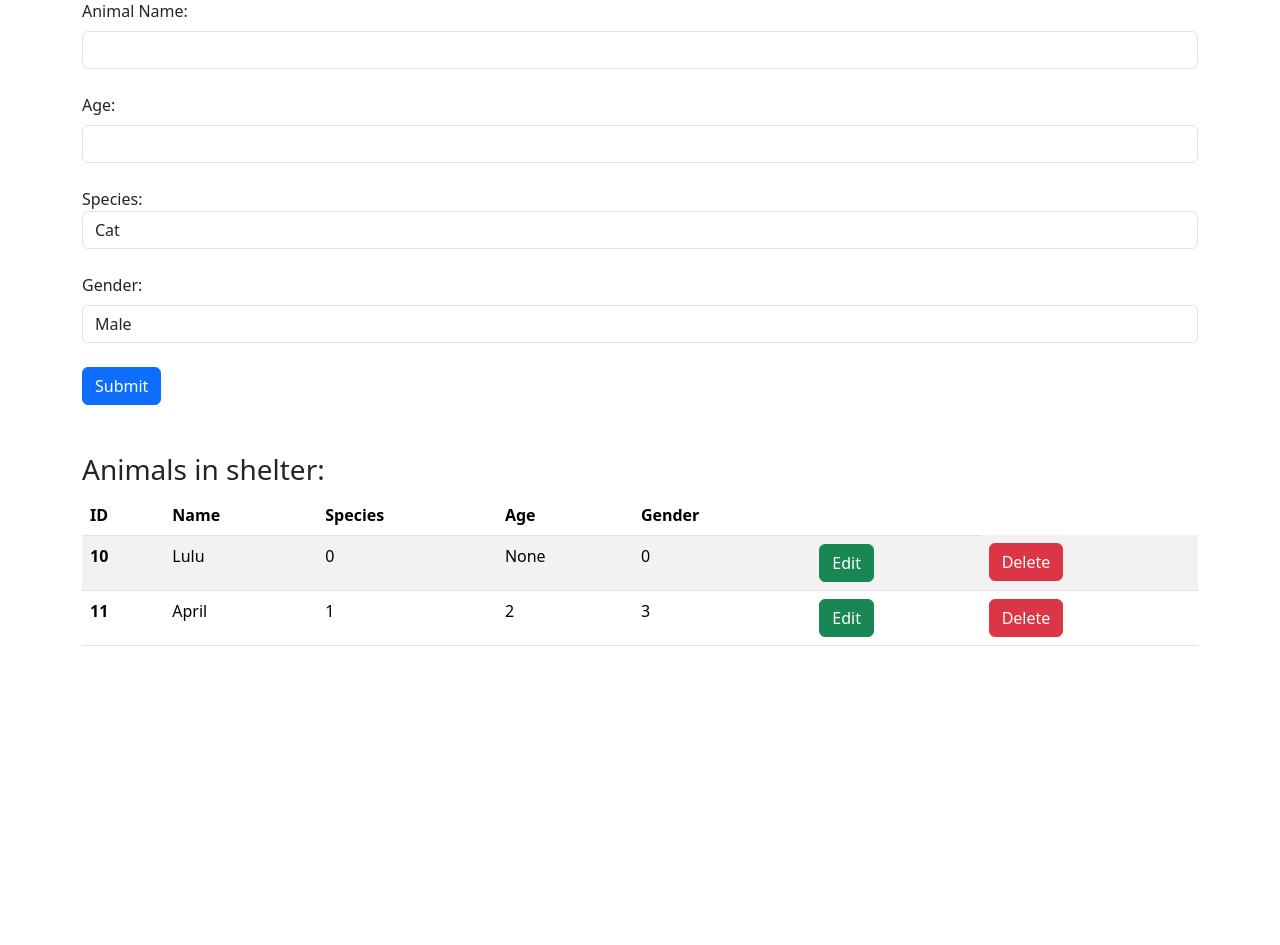
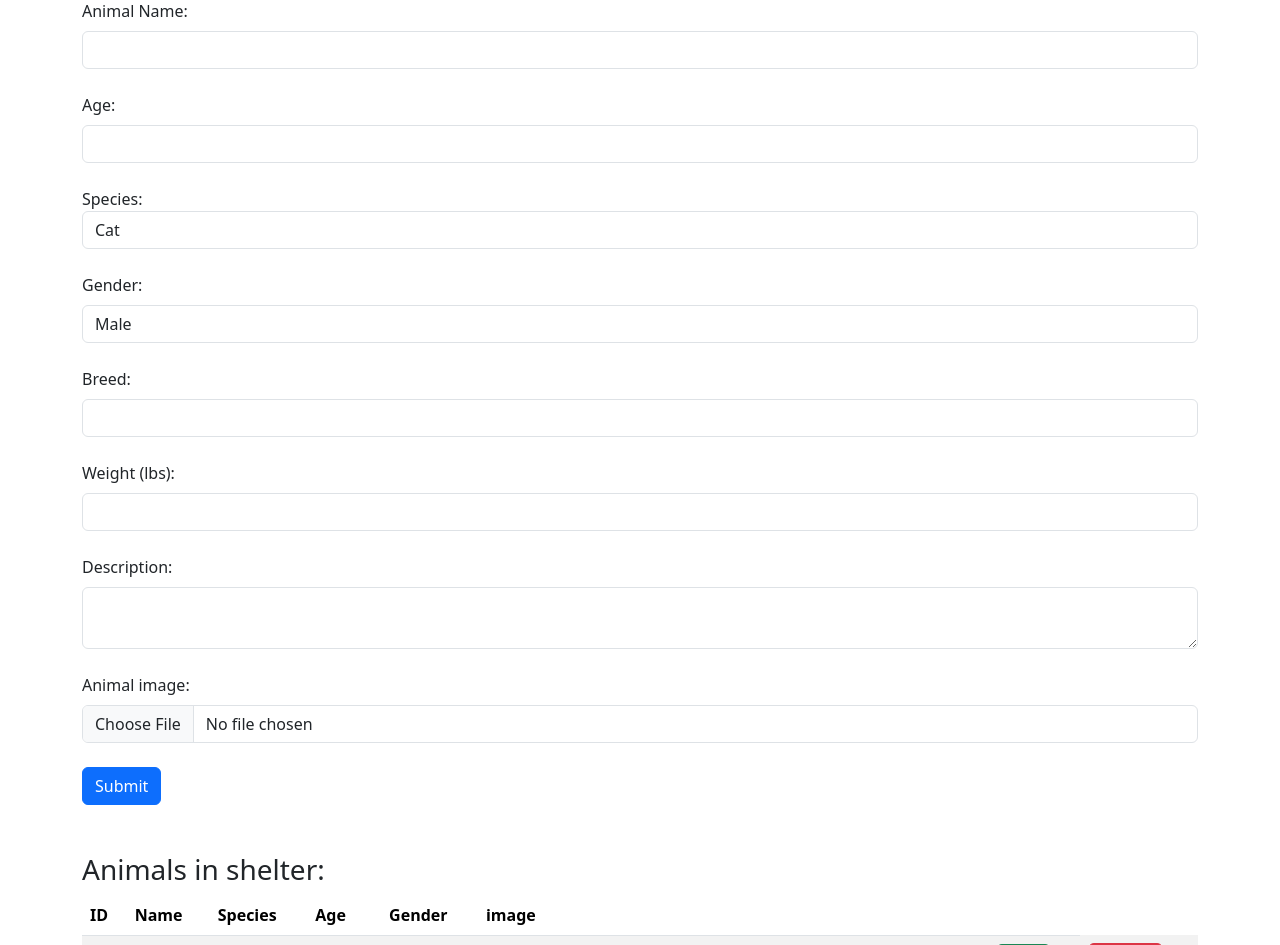
Before and after one commit to VapurGunslinger/Cmpe_131_Project, a Flask app: page /Animals/Add_Animal in a window 1280 px wide. Shown: the part 195-1140 px from the top of the page. Before the commit the page ends 841 px from the top, so only its background shows below. Run offline with Flask 3, Linux system fonts and the light colour scheme; data comes from the database, SQL or seed files in the repository; both versions use the stored data as it was after the commit; some libraries are stand-ins or nearby versions.

Commit message:
added all fields to add_animal form, displays animal pictures

```diff
--- a/app.py
+++ b/app.py
@@ -4,10 +4,10 @@ from flask_migrate import Migrate
 from flask_wtf import FlaskForm
 from wtforms import *
 from wtforms.validators import DataRequired, Optional, NumberRange
-
-# from werkzeug.utils import secure_filename
-# import uuid as uuid
-# import os
+from flask_wtf.file import FileField
+from werkzeug.utils import secure_filename
+import uuid as uuid
+import os
 from datetime import datetime
 
 app = Flask(__name__)
@@ -15,6 +15,9 @@ app.config['SQLALCHEMY_DATABASE_URI'] = 'sqlite:///shelter.db'
 app.config['SECRET_KEY'] = "shelterkey"
 db = SQLAlchemy(app)
 migrate = Migrate(app, db)
+
+ANIMAL_IMAGE_FOLDER = "static/animal_images/"
+app.config['UPLOAD_FOLDER'] = ANIMAL_IMAGE_FOLDER
 
 class Animal(db.Model):
     __tablename__ = 'animals'
@@ -27,7 +30,7 @@ class Animal(db.Model):
     breed = db.Column(db.String(150), nullable=True)
     weight = db.Column(db.Numeric, nullable=True)
     description = db.Column(db.Text, nullable=True)
-    image_path = db.Column(db.String(300), nullable=True)
+    image_path = db.Column(db.String(), nullable=True)
     date_added = db.Column(db.DateTime, default=datetime.utcnow)
 
     def __repr__(self):
@@ -53,8 +56,12 @@ class animalForm(FlaskForm):
     age = IntegerField("Age: ", validators=[Optional(), NumberRange(min=0, message = "Input must be greater than 0.")])
     species = SelectField(u"Species: ",  choices=[(0, 'Cat'),(1, 'Dog')], validators=[DataRequired()])
     gender = SelectField(u"Gender: ", choices=[(0, 'Male'),(1, 'Female'), (2, 'Neutered Male'), (3, 'Spayed Female')], validators=[DataRequired(),] )
+
+    breed = StringField("Breed: ", validators=[Optional()])
+    weight = DecimalField("Weight (lbs): ", validators=[Optional()])
+    description = TextAreaField('Description: ', [validators.optional(), validators.length(max=800)])
+    image = FileField("Animal image: ")
     submit = SubmitField("Submit")
-
 
 @app.route('/')
 def home():
@@ -83,14 +90,24 @@ def add_animal():
                         species = form.species.data,
                         gender = form.gender.data)
         db.session.add(animal)
-        db.session.commit()
         name = form.name.data
-        age = form.age.data
-        species = form.species.data
-        gender = form.gender.data
-        #clear data
-        flash(name + " was added successfully!")
-        form = animalForm(formdata=None)
+        animal.image_path = request.files['image']
+        # Save image
+        image_filename = secure_filename(animal.image_path.filename)
+        image_uniquename = str(uuid.uuid1()) + "_" + image_filename
+        saver = request.files['image']
+        animal.image_path = image_uniquename
+
+        try:
+            saver.save(os.path.join(app.config['UPLOAD_FOLDER'], image_uniquename))
+            db.session.commit()
+            flash(name + " was added successfully!")
+            form = animalForm(formdata=None)
+        except:
+            flash("Error adding " + name + " to database.")
+
+
+
     all_animals = Animal.query.order_by(Animal.id)
     return render_template('add_animal.html',
         form = form,
--- a/templates/add_animal.html
+++ b/templates/add_animal.html
@@ -18,7 +18,7 @@
         <h1> Add an animal: </h1>
     </div>
     <div>
-        <form method="POST">
+        <form method="POST" enctype="multipart/form-data">
             {{ form.hidden_tag() }}
             {{ form.name.label(class="form-label") }}
             {{ form.name(class="form-control") }}
@@ -31,6 +31,18 @@
             </br>
             {{ form.gender.label(class="form-label") }}
             {{ form.gender(class="form-control") }}
+            </br>
+            {{ form.breed.label(class="form-label") }}
+            {{ form.breed(class="form-control") }}
+            </br>
+            {{ form.weight.label(class="form-label") }}
+            {{ form.weight(class="form-control") }}
+            </br>
+            {{ form.description.label(class="form-label") }}
+            {{ form.description(class="form-control") }}
+            </br>
+            {{ form.image.label(class="form-label") }}
+            {{ form.image(class="form-control") }}
             </br>
             {{ form.submit(class="btn btn-primary") }}
 
@@ -49,6 +61,7 @@
             <th scope="col">Species</th>
             <th scope="col">Age</th>
             <th scope="col">Gender</th>
+            <th scope="col">image</th>
             <th scope="col"></th>
           </tr>
         </thead>
@@ -60,6 +73,7 @@
                 <td>{{animal.species}}</td>
                 <td>{{animal.age}}</td>
                 <td>{{animal.gender}}</td>
+                <td>{{animal.image_path}}</td>
                 <td> <a href="{{url_for('update', id=animal.id)}}" class="btn btn-success" id="update">Edit</a></td>
                 <td> <a href="{{url_for('delete', id=animal.id)}}" class="btn btn-danger" id="delete">Delete</a></td>
 
--- a/templates/animals.html
+++ b/templates/animals.html
@@ -28,7 +28,13 @@
       {% for animal in all_animals %}
         <div class="col-sm-3">
           <div class="card" style="margin-bottom: 25px;">
+            {% if animal.image_path  %}
+            <img src="{{ url_for('static', filename='animal_images/' + animal.image_path)}}" class="card-img-top" alt="animal's image"
+            style="width: 304px; height: 252px; object-fit: cover;">
+            {% else  %}
             <img src="{{ url_for('static', filename='images/default_image.jpg') }}" class="card-img-top" alt="animal's image">
+            {% endif %}
+
             <div class="card-body">
               <h5 class="card-title"> {{animal.name}} </h5>
               <p class="card-text"> Gender:
--- a/templates/update.html
+++ b/templates/update.html
@@ -18,7 +18,7 @@
         <h1> Update Animal </h1>
     </div>
     <div>
-        <form action="/update/{{animal_update.id}}" method="POST">
+        <form action="/update/{{animal_update.id}}" method="POST" enctype="multipart/form-data">
             {{ form.hidden_tag() }}
             {{ form.name.label(class="form-label") }}
             {{ form.name(class="form-control") }}
```
Also changed, not shown: instance/shelter.db, static/animal_images/2855a6c5-fc79-11ee-9063-347df690b04a_Lulu.jpg (added), static/animal_images/994a0762-fc7a-11ee-ad66-347df690b04a_April.jpg (added).
